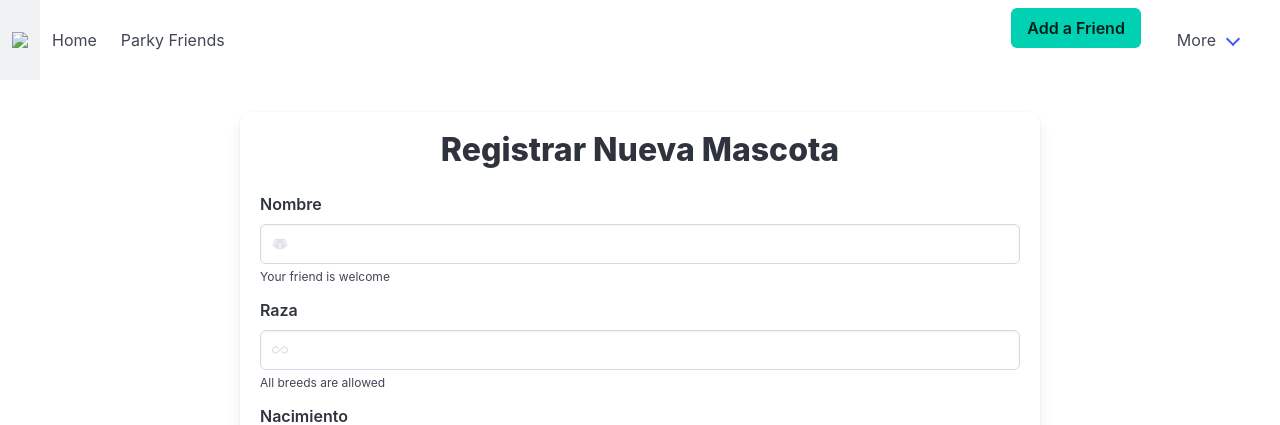
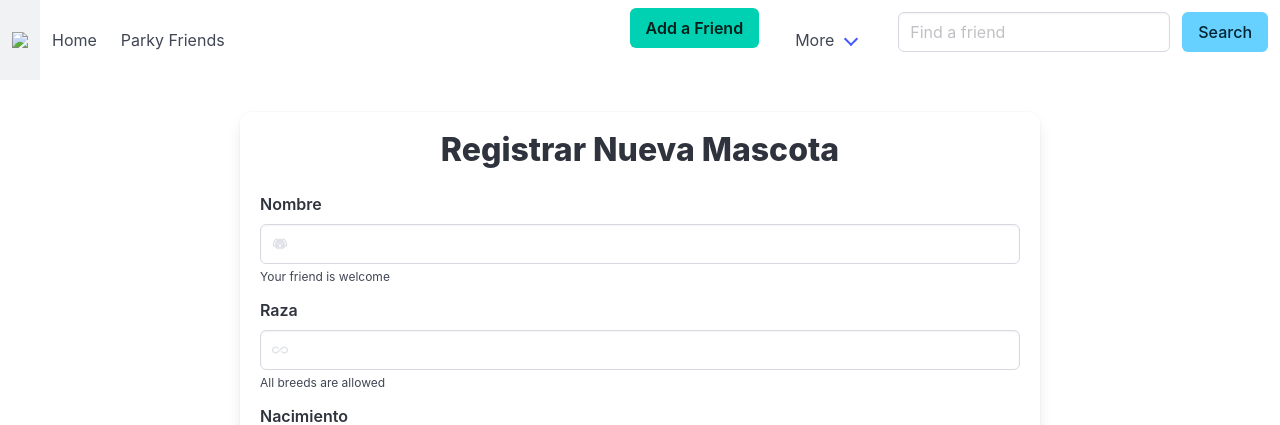
Before and after one commit to sigmotoa/dev_mypets, a FastAPI app: page /web/new in a window 1280 px wide. Shown: the top 425 px of the page. Run offline with FastAPI, Linux system fonts and the light colour scheme.

Commit message:
Adding the search in the navbar

```diff
--- a/templates/includes/navbar.html
+++ b/templates/includes/navbar.html
@@ -54,6 +54,19 @@
                         </div>
                     </div>
                 </div>
+                <form class="field is-grouped" action="/web/pets/search" method="get">
+                    <p class="control is-expanded">
+                        <input id="q" class="input" type="text" name="q" placeholder="Find a friend">
+                    </p>
+                    <p class="control">
+                        <button type="submit" class="button is-info">
+                            Search
+                        </button>
+                    </p>
+                </form>
+
+
+            </div>
         </div>
     </div>
 </nav>
```
Lines whose indentation alone changed are shown as unchanged.
